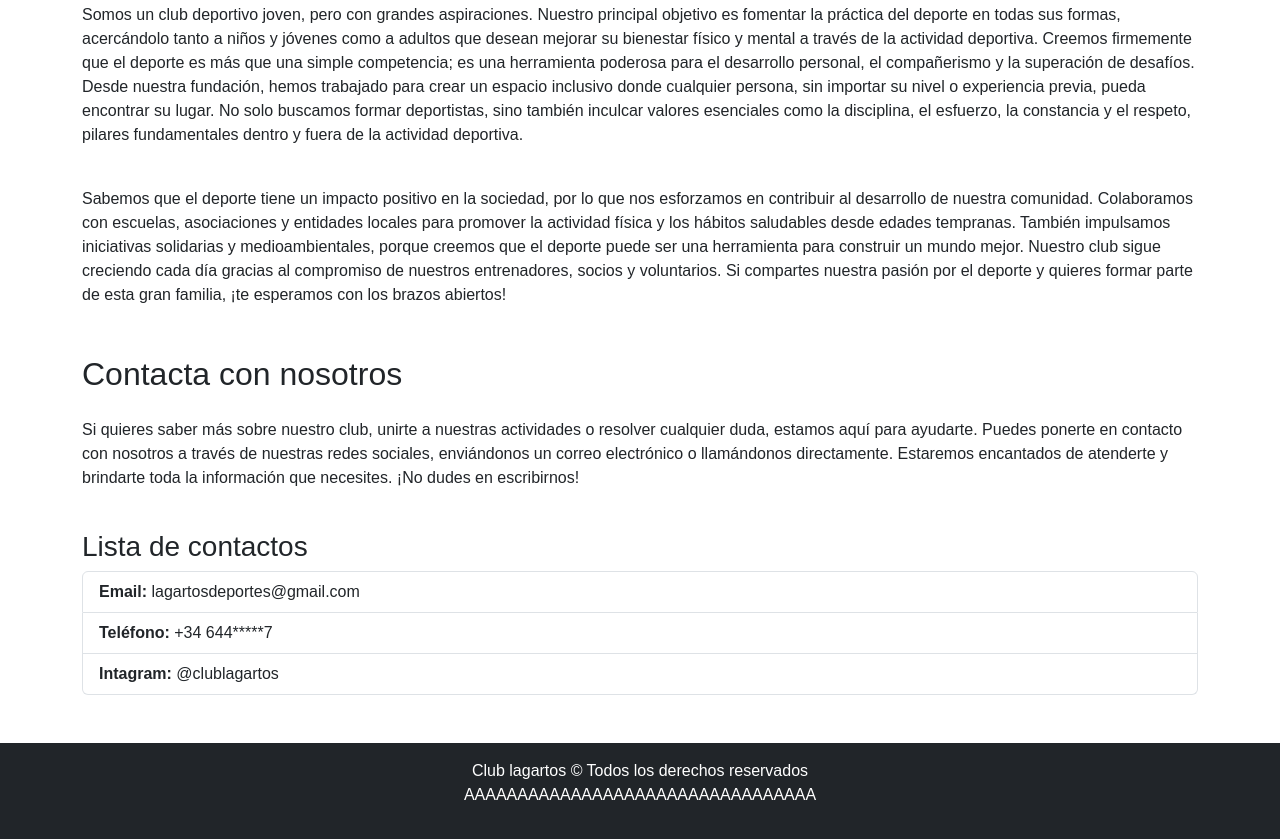
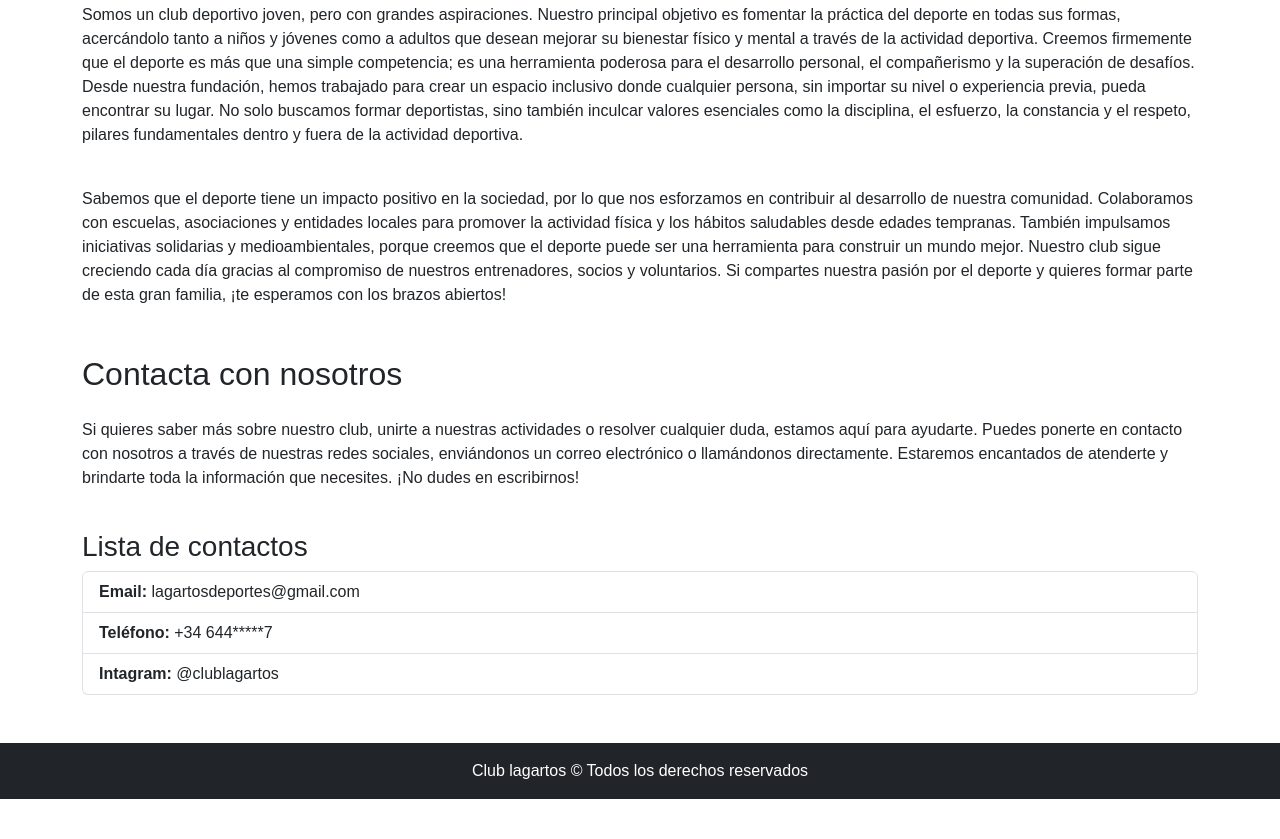
Before and after one commit to Melendo/TrailRally, a plain HTML site: page index.html in a window 1280 px wide. Shown: the part 763-1602 px from the top of the page. After the commit the page ends 1562 px from the top, so only its background shows below. Drawn offline with nearby package versions, Linux system fonts and the light colour scheme.

Commit message:
actualizado index.html

```diff
--- a/index.html
+++ b/index.html
@@ -130,7 +130,6 @@
   <!-- Pie de página -->
   <footer class="bg-dark text-white text-center py-3">
     <p class="mb-0">Club lagartos &copy; Todos los derechos reservados</p>
-    <p> AAAAAAAAAAAAAAAAAAAAAAAAAAAAAAAAA</p>
   </footer>
   <!-- Fin Pie de página -->
 
```
